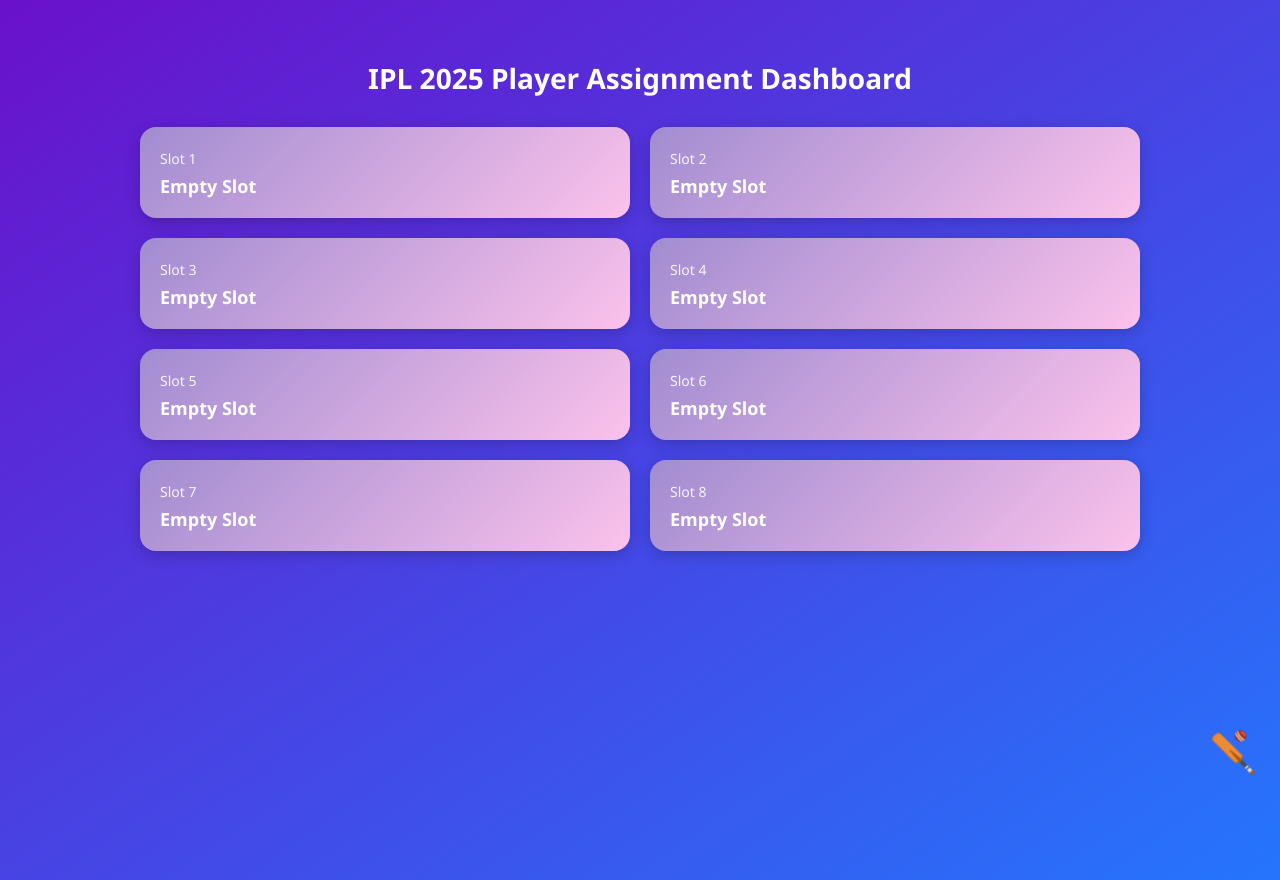
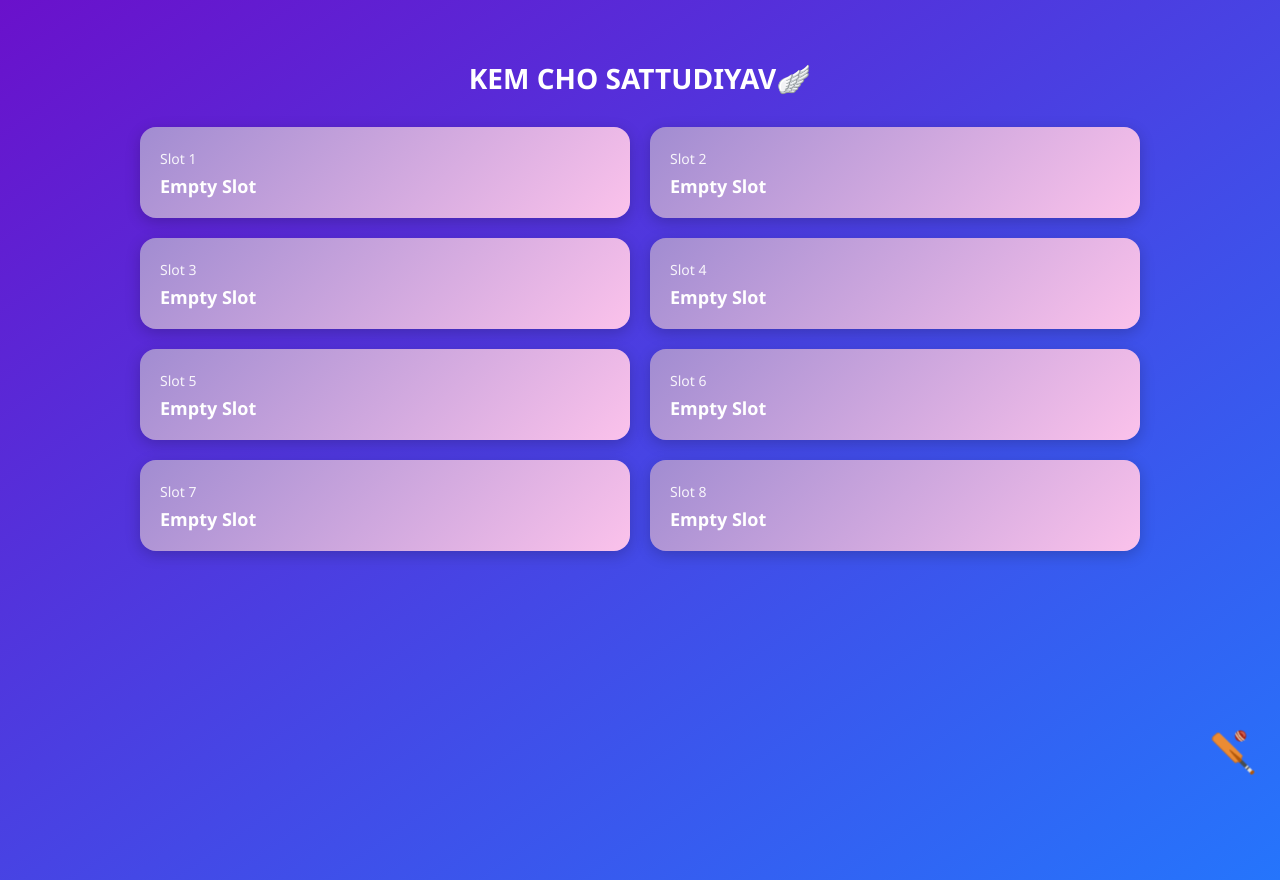
Before and after one commit to raviimk/iplrvm, a plain HTML site: page index.html in a window 1280 px wide. Drawn offline with Linux system fonts and the light colour scheme.

Commit message:
index.html

```diff
--- a/index.html
+++ b/index.html
@@ -8,7 +8,7 @@
 </head>
 <body>
   <div class="dashboard">
-    <h1>IPL 2025 Player Assignment Dashboard</h1>
+    <h1>KEM CHO SATTUDIYAV🪽</h1>
     <div class="slots-container">
       <!-- 8 Slots -->
       <div class="slot-card"><span>Slot 1</span><h2>Empty Slot</h2></div>
```
